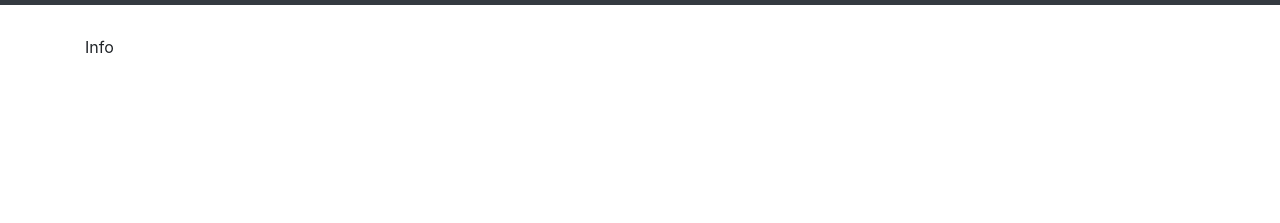
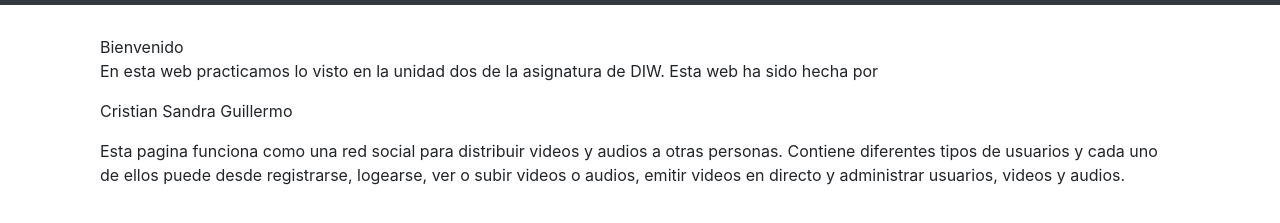
Before and after one commit to BelicStorm/ActividadDiw2, a plain HTML site: page actividad_tablas3/info.html in a window 1280 px wide. Shown: the part 51-274 px from the top of the page. Drawn offline with nearby package versions, Linux system fonts and the light colour scheme.

Commit message:
Info page finish

```diff
--- a/actividad_tablas3/info.html
+++ b/actividad_tablas3/info.html
@@ -106,7 +106,24 @@
 
     <!-- Content -->
     <div class="container" style="margin-top:30px">
-      Info
+            <div id="row">
+                    <div class="col md-sm-12">
+                        <span>Bienvenido</span>
+                    </div>
+                    <div class="col md-sm-12">
+                        <p>
+                        En esta web practicamos lo visto en la unidad dos de la asignatura de DIW. Esta web ha sido hecha por
+                        </p>
+                        <p>
+                            Cristian
+                            Sandra
+                            Guillermo
+                        </p>
+                        <p>
+                        Esta pagina funciona como una red social para distribuir videos y audios a otras personas. Contiene diferentes tipos de usuarios y cada uno de ellos puede desde registrarse, logearse, ver o subir videos o audios, emitir videos en directo y administrar usuarios, videos y audios.
+                        </p>
+                    </div>
+                </div>
     </div>
 
 
```
